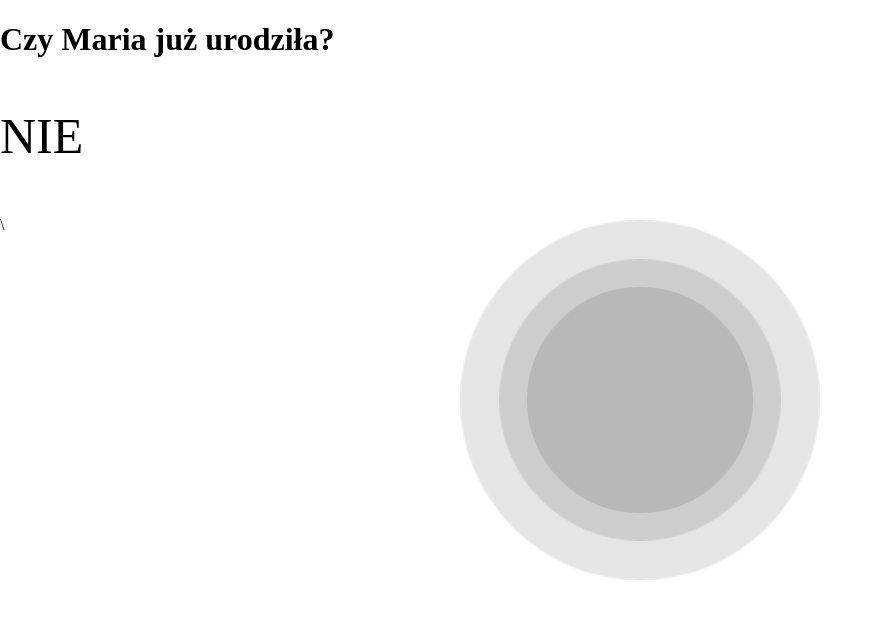
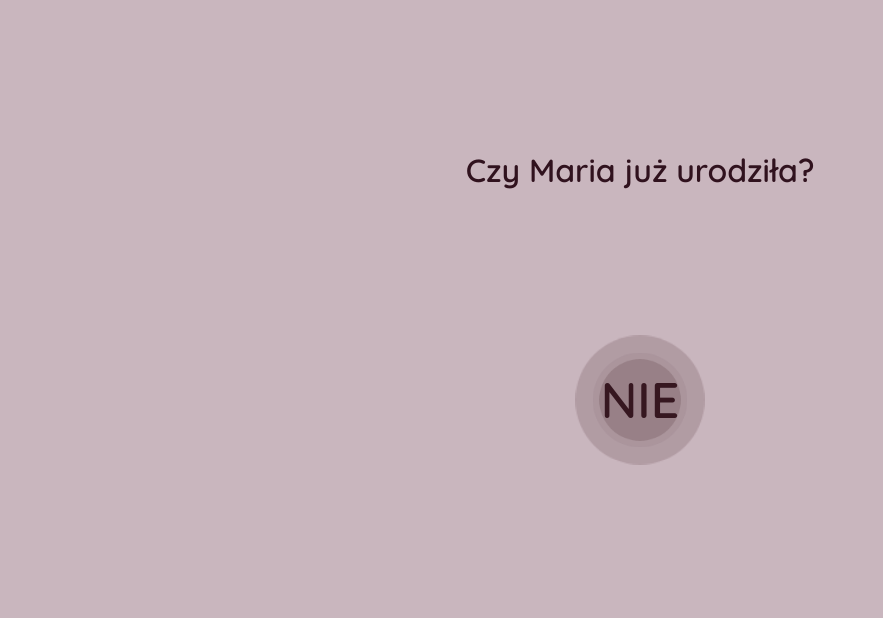
Before and after one commit to krysiajanik/babyborn, a website built with webpack: page src/pages/index.html in a window 1280 px wide. Shown: the whole page, without its empty margins (0-883 px from the left). Built offline with nearby package versions, Linux system fonts and the light colour scheme.

Commit message:
font and colors

```diff
--- a/package.json
+++ b/package.json
@@ -1,14 +1,14 @@
 {
-  "name": "wtf-webpack-starterkit",
+  "name": "babyborn",
   "version": "1.0.1",
-  "description": "WTF Webpack starterkit",
+  "description": "Czy Maria urodziła?",
   "main": "index.js",
   "private": true,
   "scripts": {
     "start": "webpack-dev-server --config webpack.dev.js --mode development",
     "build": "webpack --config webpack.prod.js --mode production",
     "publish": "npm run build && gh-pages -d dist",
-    "generate-icons": "npx pwa-asset-generator ./src/assets/img/logo.svg public/pwa -i ./src/pages/index.html -m ./public/manifest.json  --path-override pwa --type png -b \"#2D2241\""
+    "generate-icons": "npx pwa-asset-generator ./src/assets/img/logo.svg public/pwa -i ./src/pages/index.html -m ./public/manifest.json  --path-override pwa --type png -b \"#C9B6BE\""
   },
   "keywords": [
     "Webpack",
--- a/src/pages/index.html
+++ b/src/pages/index.html
@@ -1,5 +1,6 @@
 <!DOCTYPE html>
 <html lang="en">
+
 <head>
   <meta charset="UTF-8" />
   <meta name="viewport" content="width=device-width, initial-scale=1.0" />
@@ -12,21 +13,20 @@
   <!-- full url with http(s) ie. https://maciejkorsan.github.io/my-repo/ -->
   <meta property="og:url" content="" />
 
-    <meta
-      property="og:image"
-      content="https://maciejkorsan.com/wtf-gulp-starter/assets/img/cover.png"
-    />
+  <meta property="og:image" content="https://maciejkorsan.com/wtf-gulp-starter/assets/img/cover.png" />
 
 
 
 
 </head>
+
 <body>
-<h1> Czy Maria już urodziła?</h1>
+  <h1 class="header"> Czy Maria już urodziła?</h1>
 
   <p class="answer">NIE</p>
 
   <span class="hello__circles"></span>
-\
+
 </body>
+
 </html>
--- a/src/scss/main.scss
+++ b/src/scss/main.scss
@@ -3,7 +3,7 @@
 @import "_variables";
 @import "modules/hello.scss";
 
-@import "https://fonts.googleapis.com/css2?family=Raleway&display=swap";s
+@import "https://fonts.googleapis.com/css2?family=Quicksand:wght@400;500;600&display=swap";
 
 
 body {
@@ -12,12 +12,24 @@ body {
   display: flex;
   align-items: center;
   justify-content: center;
+  flex-direction: column;
   min-height: 100vh;
-  font-family: 'Raleway', sans-serif;
+  font-family: 'Quicksand', sans-serif;
 
 }
 
 
 .answer {
-  font-size: 50px;
+ display: block;
+ font-size: 50px;
+ font-weight: 700;
+
 }
+
+.header {
+  display: block;
+  margin: 32px;
+  text-align: center;
+  position: absolute;
+  top: 15%;
+}
--- a/src/scss/modules/hello.scss
+++ b/src/scss/modules/hello.scss
@@ -28,9 +28,9 @@
     top: 50%;
     left: 50%;
     will-change: transform;
-    width: 220px;
-    height: 220px;
-    background: rgba(0, 0, 0, 0.1);
+    width: 110px;
+    height: 110px;
+      background: #43232b0e;
     border-radius: 50%;
     animation: circles 20s ease-in infinite;
     &::after {
@@ -38,9 +38,9 @@
       top: 50%;
       left: 50%;
       will-change: transform;
-      width: 220px;
-      height: 220px;
-      background: rgba(0, 0, 0, 0.1);
+      width: 110px;
+      height: 110px;
+      background: #43232b2d;
       border-radius: 50%;
       content: "";
       display: block;
@@ -52,9 +52,9 @@
       top: 50%;
       left: 50%;
       will-change: transform;
-      width: 220px;
-      height: 220px;
-      background: rgba(0, 0, 0, 0.1);
+      width: 110px;
+      height: 110px;
+      background: #43232b2d;
       border-radius: 50%;
       content: "";
       display: block;
```
Also changed, not shown: 1 other file. Lines whose indentation alone changed are shown as unchanged.
